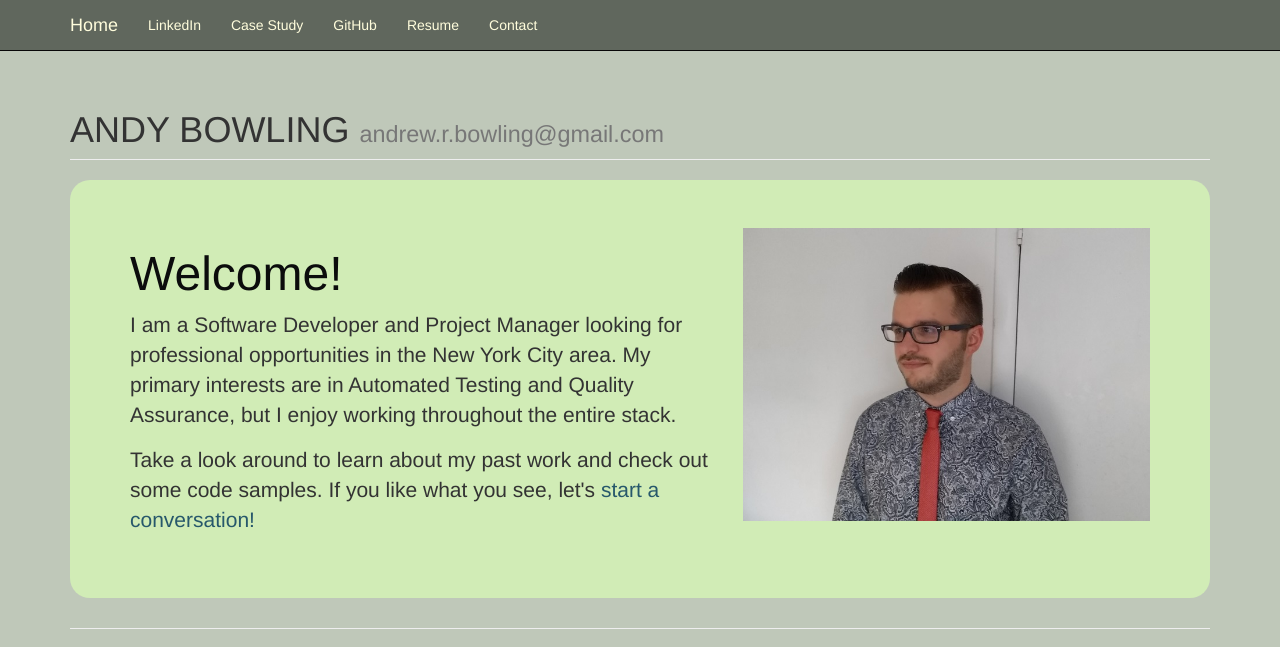
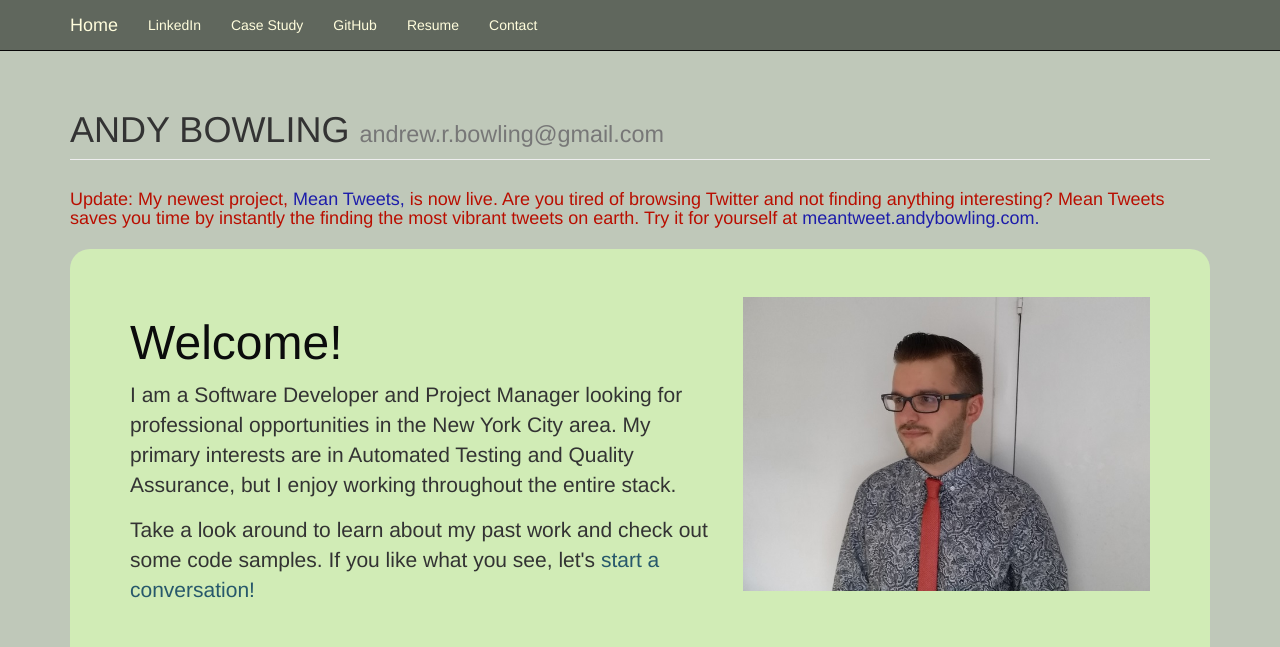
Before and after one commit to andy--b/andy_bowling_website, a Django app: page / in a window 1280 px wide. Shown: the top 647 px of the page. Run offline with Django 3.2, Linux system fonts and the light colour scheme; some libraries are stand-ins or nearby versions.

Commit message:
Add plug for meantweet.andybowling.com

```diff
--- a/andy_bowling/projects/static/bootstrap/css/custom-style.css
+++ b/andy_bowling/projects/static/bootstrap/css/custom-style.css
@@ -63,3 +63,13 @@ a:hover{
 .img-caption{
 	text-align: center;
 }
+
+#home-update{
+	color: #b90e00;
+	margin-bottom: 20px;
+}
+
+#home-update a {
+	color: #1d1daa;
+	margin-bottom: 20px;
+}
--- a/andy_bowling/projects/templates/home.html
+++ b/andy_bowling/projects/templates/home.html
@@ -21,6 +21,18 @@
             </div>
         </div>
         <!-- /.row -->
+
+		<div class="row">
+            <div margin-left = "300px" class="col-md-12">
+                <h4 id="home-update">Update: My newest project,
+					<a href="http://meantweet.andybowling.com">Mean Tweets,</a>
+					 is now live. Are you tired of browsing Twitter and not finding
+					anything interesting? Mean Tweets saves you time by instantly the
+					finding the most vibrant tweets on earth. Try it for yourself at
+					<a href="http://meantweet.andybowling.com">meantweet.andybowling.com.</a>
+				</h4>
+            </div>
+        </div>
 
 		<div class="jumbotron">
         <div class="row">
@@ -119,7 +131,7 @@
                 <h3>Contact</h3>
                 <p>Interested in learning more? Let's get in touch!</p>
                 <a class="btn btn-primary" href="https://www.linkedin.com/in/andrewbowling">Get in touch via LinkedIn<span class="glyphicon glyphicon-chevron-right"></span></a>
-				<br>
+				<h3></h3>
 				<a class="btn btn-primary" href="mailto:andrew.r.bowling@gmail.com">Get in touch via Email<span class="glyphicon glyphicon-chevron-right"></span></a>
             </div>
         </div>
```
